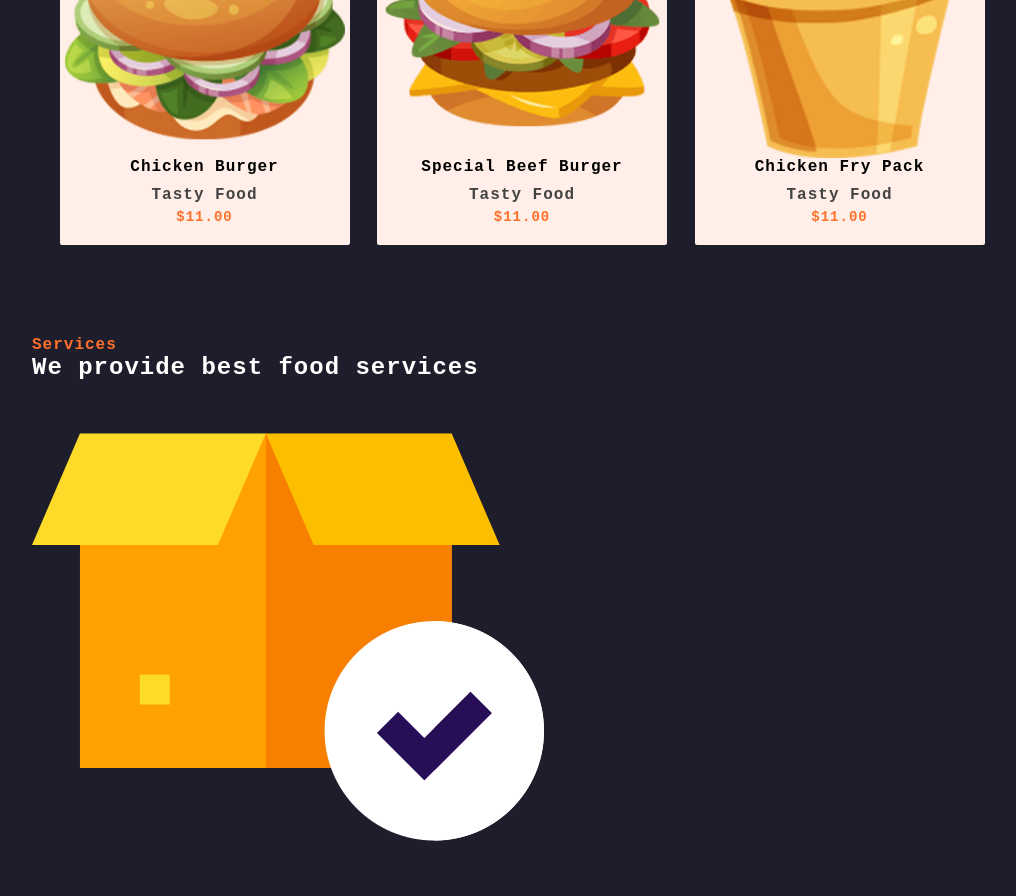
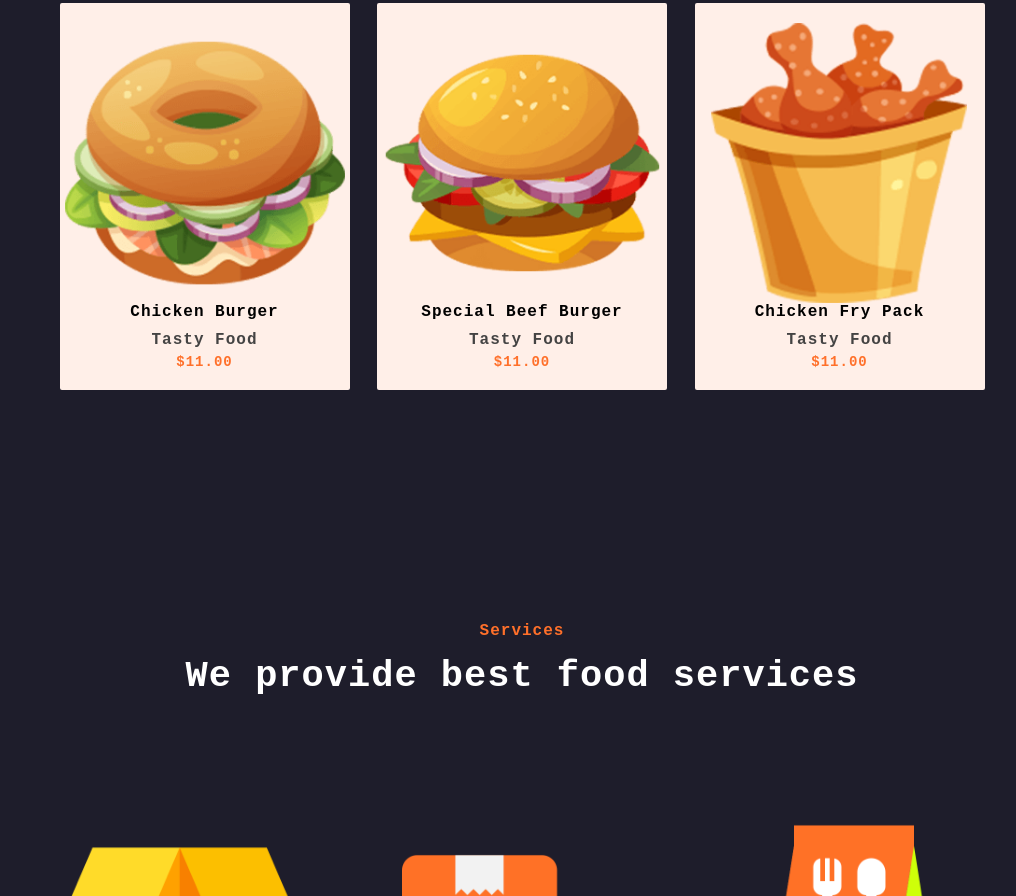
Before and after one commit to Michael-Chacon/proyectoHtmlCss, a plain HTML site: page index.html in a window 1280 px wide. Shown: the part 1904-2800 px from the top of the page, without its empty margins (118-1134 px from the left). Drawn offline with Linux system fonts and the light colour scheme; a web font is replaced by a local one.

Commit message:
style: :lipstick: Sección services
Añadí estilos a la sección Services, implemente flexbox para alinear las cajas, apliqué colores, tamaños a las fuentes y modifiqué la altura de las todas las secciones

@CampusLands
commit SHA: 99d7ab8

```diff
--- a/css/style.css
+++ b/css/style.css
@@ -28,7 +28,7 @@ header{
     position: fixed;
     top: 0;
     padding: 0px 30px;
-    z-index: 5;
+    background-color: #1e1d2b;
 }
 
 header p {
@@ -55,7 +55,6 @@ main{
 }
 
 .fullWebsite{
-    /* border: 1px solid blue; */
     height: 90vh;
     display: flex;
     justify-content: space-between;
@@ -89,7 +88,7 @@ button{
 
 .aboutUs{
     /* border: 1px solid yellowgreen; */
-    height: 90vh;
+    height: 100vh;
     display: flex;
     flex-direction: row;
     align-items: center;
@@ -102,7 +101,7 @@ button{
     padding: 0px 60px;
 }
 
-.aboutUs .textoAbout h2{
+h2{
     font-size: 37px;
 }
 
@@ -112,14 +111,15 @@ h4{
 
 /* Foot Menu */
 .footMenu{
-    height: 90vh;
+    height: 100vh;
     display: flex;
     flex-direction: column;
     justify-content: space-evenly;
     align-items: center;
 }
 
-.footMenu .titulos{
+.titulos{
+    margin-top: 20px;
     display: flex;
     flex-direction: column;
     align-items: center;
@@ -165,3 +165,43 @@ h4{
 }
 
 /* Services */
+
+.services{
+    height: 100vh;
+    display: flex;
+    flex-direction: column;
+    justify-content: space-evenly;
+    align-items: center;
+}
+
+.services .allServices{
+    width: 100%;
+    display: flex;
+    justify-content: space-evenly;
+    align-items: center;
+    gap: 15px;
+}
+
+.services .allServices .imgService{
+    width: 240px;
+    object-fit: contain;
+}
+
+.services .allServices .cardServer{
+    display: flex;
+    flex-direction: column;
+    align-items: center;
+    border-radius: 2px;
+    padding: 20px 5px;
+}
+
+.services .allServices .cardServer h3{
+    color: #ff702a;
+    font-size: 20px;
+    margin-bottom: 15px;
+}
+
+.services .allServices .cardServer p{
+    text-align: center;
+    margin-bottom: 15px;
+}
--- a/index.html
+++ b/index.html
@@ -13,7 +13,7 @@
         <a href="#">Home</a>
         <a href="#aboutUs">About</a>
         <a href="#footMenu">Menu</a>
-        <a href="#">Service</a>
+        <a href="#services">Service</a>
         <a href="#">Contact</a>
       </nav>
     </header>
@@ -83,7 +83,7 @@
         </section>
       </section>
 
-      <section class="services">
+      <section class="services" id="services">
         <div class="titulos">
           <h4>Services</h4>
           <h2>We provide best food services</h2>
```
